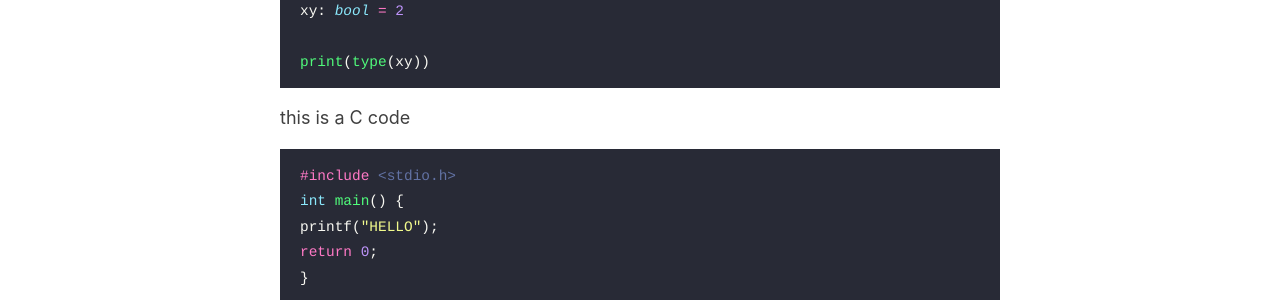
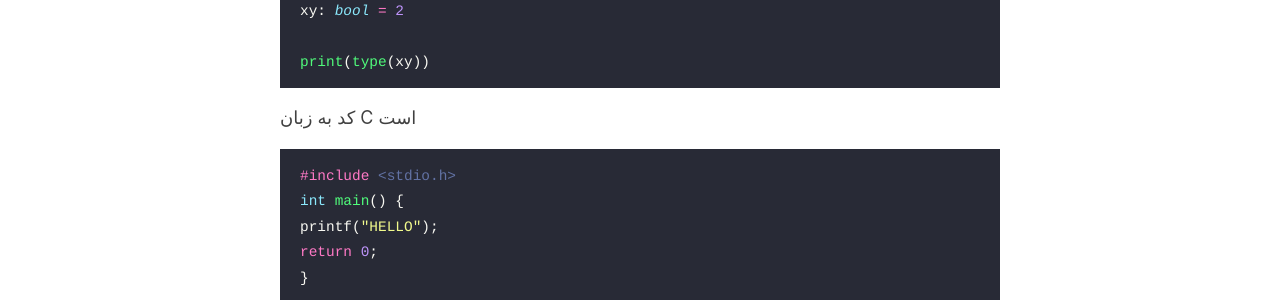
Before and after one commit to naabdi/naabdi.github.io, a Jekyll site: the page built from _posts/2022-6-17-hello.md, in a window 1280 px wide. Shown: the part 455-755 px from the top of the page. Built offline with Jekyll 4.4.1, drawn with Linux system fonts in a browser that asks for light colours.

Commit message:
Update 2022-6-17-hello.md

````diff
--- a/_posts/2022-6-17-hello.md
+++ b/_posts/2022-6-17-hello.md
@@ -14,7 +14,7 @@ xy: bool = 2
 print(type(xy))
 ```
 
-this is a C code
+کد به زبان C است
 
 ```c
 #include <stdio.h>
````
